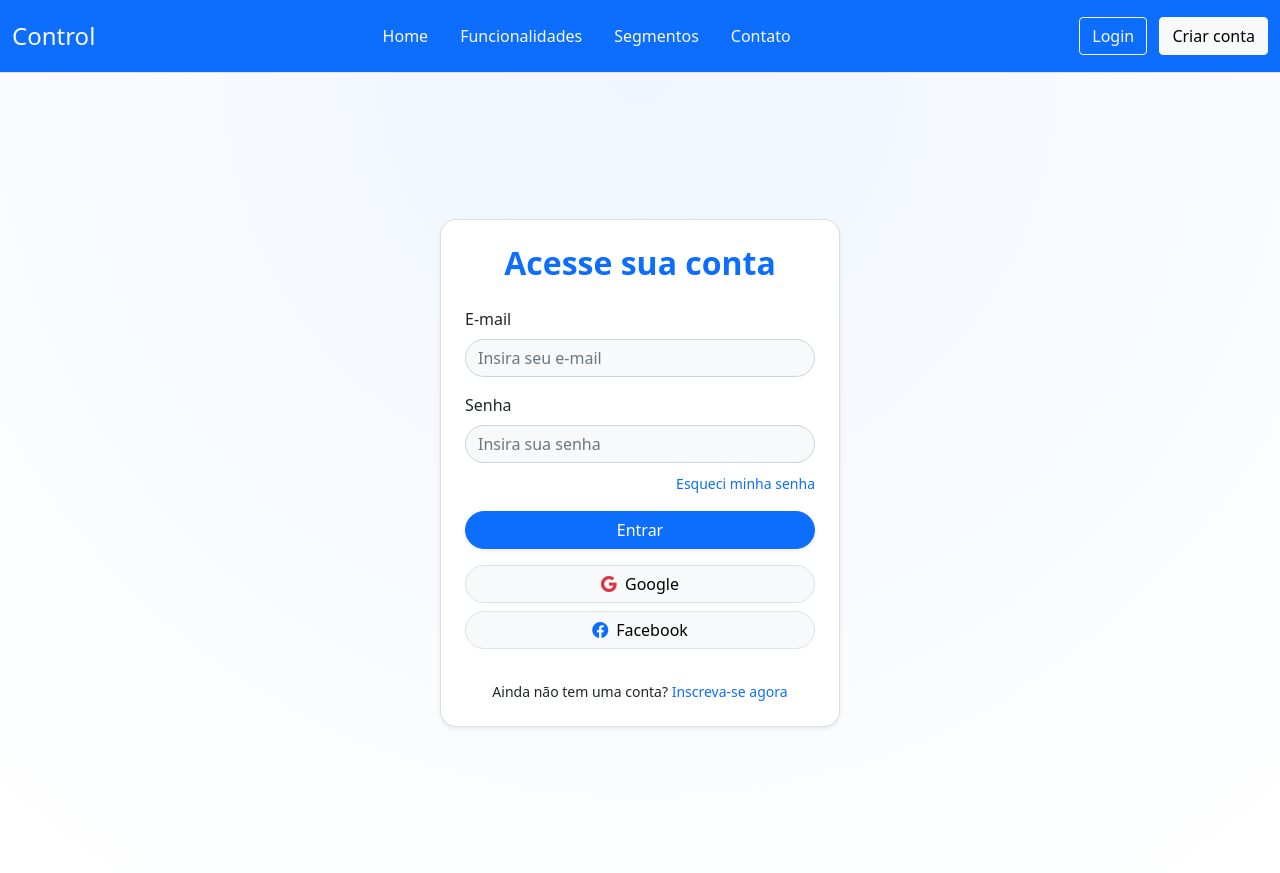
After one commit to lucasthierry9/Control, a Django app: page /login/ in a window 1280 px wide. The commit adds this page. Run offline with Django 3.2, Linux system fonts and the light colour scheme.

Commit message:
página inicial(está como index) e de login adicionadas, sem detalhes.

```diff
--- a/control/templates/control/base.html
+++ b/control/templates/control/base.html
@@ -25,7 +25,7 @@
 
     <!-- Botões -->
     <div class="col-md-3 text-center text-md-end">
-      <button type="button" class="btn btn-outline-light me-2">Login</button>
+      <a href="{% url 'login' %}" class="btn btn-outline-light me-2">Login</a>
       <button type="button" class="btn btn-light">Criar conta</button>
     </div>
   </div>
--- /dev/null
+++ b/control/templates/control/login.html
@@ -0,0 +1,52 @@
+
+{% extends "control/base.html" %}{% block content %}
+<main class="d-flex align-items-center justify-content-center min-vh-100 bg-light"
+      style="background: radial-gradient(circle at top, #f0f5ff, #ffffff);">
+
+  <div class="card shadow-sm p-4" style="max-width: 400px; width: 100%; border-radius: 1rem;">
+
+    <!-- Título -->
+    <h2 class="text-center fw-bold text-primary mb-4">Acesse sua conta</h2>
+
+    <!-- Formulário -->
+    <form>
+      <div class="mb-3">
+        <label for="email" class="form-label fw-semibold">E-mail</label>
+        <input type="email" class="form-control rounded-pill bg-light" id="email" placeholder="Insira seu e-mail">
+      </div>
+
+      <div class="mb-2">
+        <label for="senha" class="form-label fw-semibold">Senha</label>
+        <input type="password" class="form-control rounded-pill bg-light" id="senha" placeholder="Insira sua senha">
+      </div>
+
+      <div class="mb-3 text-end">
+        <a href="#" class="text-decoration-none small text-primary fw-semibold">Esqueci minha senha</a>
+      </div>
+
+      <div class="d-grid mb-3">
+        <button type="submit" class="btn btn-primary rounded-pill fw-semibold shadow-sm">Entrar</button>
+      </div>
+    </form>
+
+    <!-- Login social -->
+    <div class="d-grid gap-2 mb-3">
+      <button class="btn btn-light border rounded-pill fw-semibold d-flex align-items-center justify-content-center">
+        <i class="bi bi-google me-2 text-danger"></i> Google
+      </button>
+      <button class="btn btn-light border rounded-pill fw-semibold d-flex align-items-center justify-content-center">
+        <i class="bi bi-facebook me-2 text-primary"></i> Facebook
+      </button>
+    </div>
+
+    <!-- Rodapé -->
+    <p class="text-center small mt-3 mb-0">
+      Ainda não tem uma conta? <a href="#" class="fw-semibold text-primary text-decoration-none">Inscreva-se agora</a>
+    </p>
+
+  </div>
+</main>
+
+<!-- Bootstrap Icons -->
+<link rel="stylesheet" href="https://cdn.jsdelivr.net/npm/bootstrap-icons/font/bootstrap-icons.css">
+{% endblock content %}
--- a/control/urls.py
+++ b/control/urls.py
@@ -1,5 +1,6 @@
 from django.urls import path
 from . import views
 urlpatterns = [
-    path('',views.index, name="index")
+    path('',views.index, name="index"),
+    path('login/', views.login, name="login")
 ]
--- a/control/views.py
+++ b/control/views.py
@@ -3,3 +3,6 @@ from django.shortcuts import render
 # Create your views here.
 def index(request):
     return render(request, "control/index.html" )
+
+def login(request):
+    return render(request, "control/login.html")
```
Also changed, not shown: control/templates/control/index.html (+29 -1 lines).
